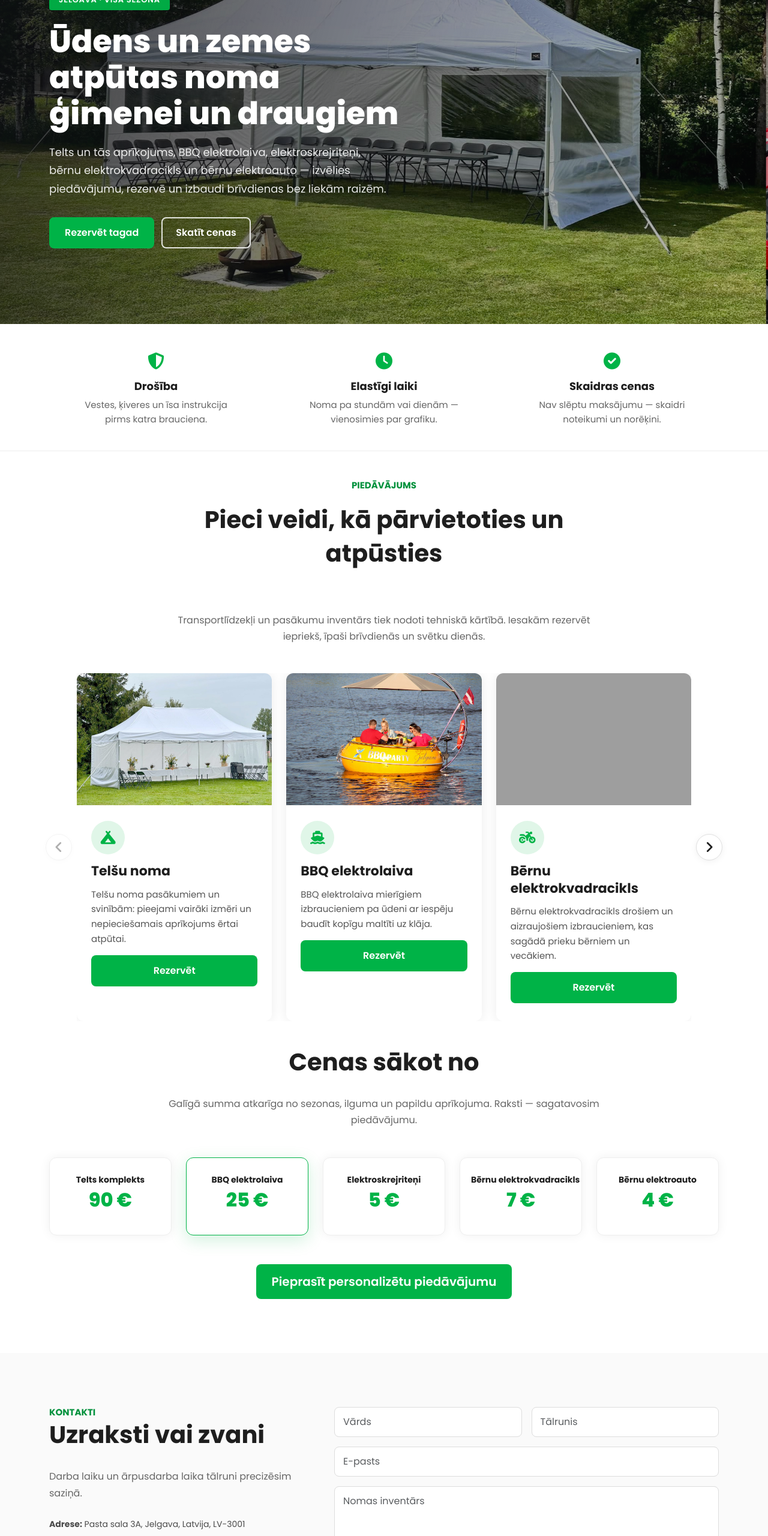
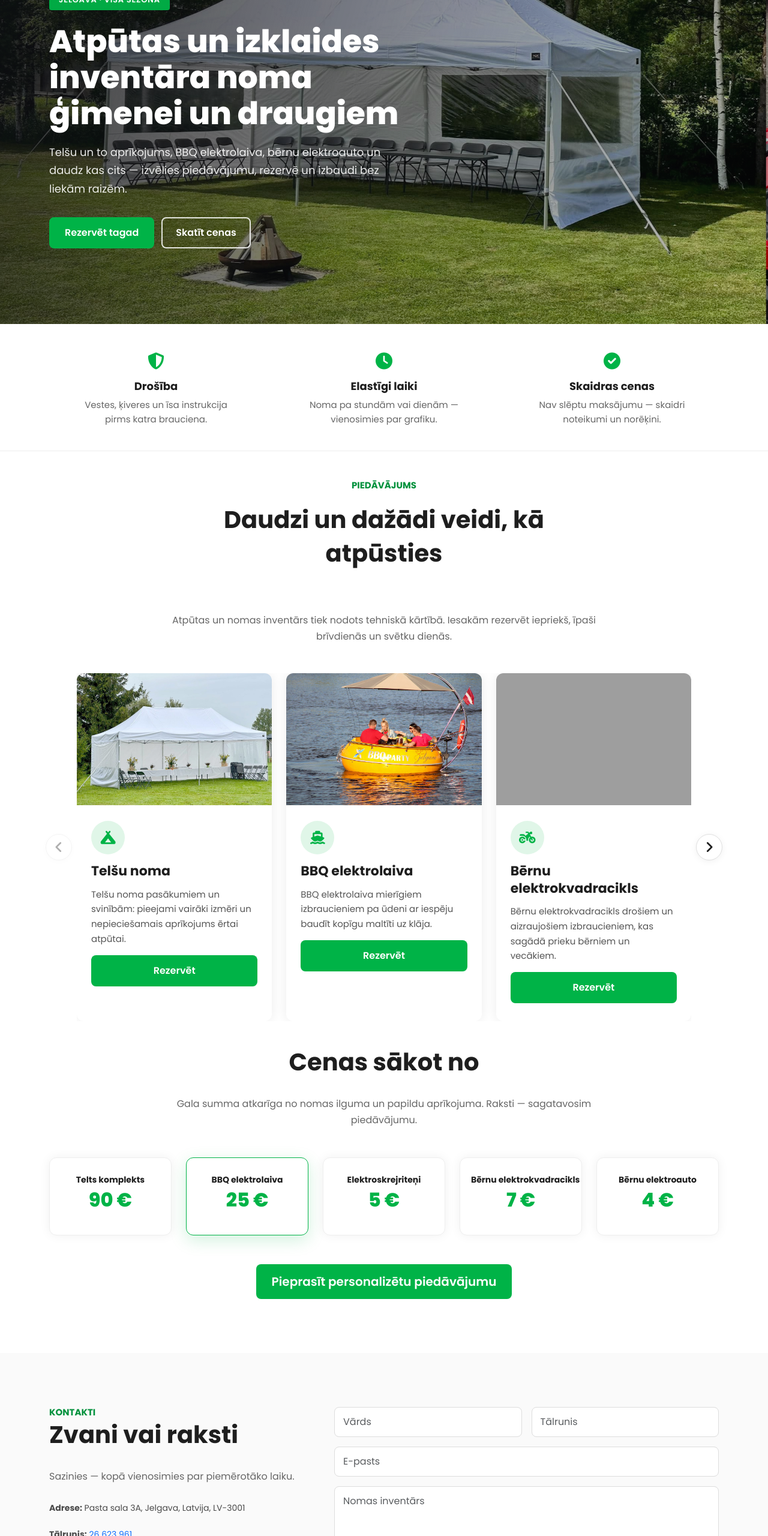
Before and after one commit to AivarsAJ/Migocity, a plain HTML site: page index.html in a window 1280 px wide. Shown: the part 240-2800 px from the top of the page at 60% size. Drawn offline with Linux system fonts and the light colour scheme; grey boxes are pictures that could not be loaded.

Commit message:
Add files via upload

```diff
--- a/index.html
+++ b/index.html
@@ -57,8 +57,8 @@
       <div class="row">
         <div class="col-lg-10 col-xl-9">
           <span class="rentals-hero-badge">Jelgava · visa sezona</span>
-          <h1 class="rentals-hero-title">Ūdens un zemes atpūtas noma ģimenei un draugiem</h1>
-          <p class="rentals-hero-lead">Telts un tās aprīkojums, BBQ elektrolaiva, elektroskrejriteņi, bērnu elektrokvadracikls un bērnu elektroauto — izvēlies piedāvājumu, rezervē un izbaudi brīvdienas bez liekām raizēm.</p>
+          <h1 class="rentals-hero-title">Atpūtas un izklaides inventāra noma ģimenei un draugiem</h1>
+          <p class="rentals-hero-lead">Telšu un to aprīkojums, BBQ elektrolaiva, bērnu elektroauto un daudz kas cits — izvēlies piedāvājumu, rezervē un izbaudi bez liekām raizēm.</p>
           <div class="rentals-hero-actions">
             <button type="button" class="btn rentals-btn-primary" data-bs-toggle="modal" data-bs-target="#reservationModal">Rezervēt tagad</button>
             <a href="#cenas" class="btn rentals-btn-outline">Skatīt cenas</a>
@@ -104,9 +104,9 @@
         <div class="col-lg-8 offset-lg-2 text-center mb-5">
           <div class="section-heading">
             <h6>Piedāvājums</h6>
-            <h2>Pieci veidi, kā pārvietoties un atpūsties</h2>
+            <h2>Daudzi un dažādi veidi, kā atpūsties</h2>
           </div>
-          <p class="rentals-muted">Transportlīdzekļi un pasākumu inventārs tiek nodoti tehniskā kārtībā. Iesakām rezervēt iepriekš, īpaši brīvdienās un svētku dienās.</p>
+          <p class="rentals-muted">Atpūtas un nomas inventārs tiek nodots tehniskā kārtībā. Iesakām rezervēt iepriekš, īpaši brīvdienās un svētku dienās.</p>
         </div>
       </div>
       <div class="rentals-cards-carousel" id="rentalsOfferingsCarousel">
@@ -187,7 +187,7 @@
           <div class="section-heading">
             <h2>Cenas sākot no</h2>
           </div>
-          <p class="rentals-muted">Galīgā summa atkarīga no sezonas, ilguma un papildu aprīkojuma. Raksti — sagatavosim piedāvājumu.</p>
+          <p class="rentals-muted">Gala summa atkarīga no nomas ilguma un papildu aprīkojuma. Raksti — sagatavosim piedāvājumu.</p>
         </div>
       </div>
       <div class="row row-cols-1 row-cols-md-2 row-cols-xl-5 g-4 rentals-price-row">
@@ -235,9 +235,9 @@
         <div class="col-lg-5 mb-4 mb-lg-0 scroll-to-section">
           <div class="section-heading">
             <h6>Kontakti</h6>
-            <h2>Uzraksti vai zvani</h2>
+            <h2>Zvani vai raksti</h2>
           </div>
-          <p class="rentals-muted mb-4">Darba laiku un ārpusdarba laika tālruni precizēsim saziņā.</p>
+          <p class="rentals-muted mb-4">Sazinies — kopā vienosimies par piemērotāko laiku.</p>
           <p class="mb-3"><strong>Adrese:</strong> Pasta sala 3A, Jelgava, Latvija, LV-3001</p>
           <p class="mb-2"><strong>Tālrunis:</strong> <a href="tel:+37126623961">26 623 961</a></p>
           <p class="mb-4"><strong>E-pasts:</strong> <a href="mailto:migocity.jelgava@gmail.com">migocity.jelgava@gmail.com</a></p>
@@ -276,8 +276,8 @@
     <div class="container">
       <div class="row rentals-footer-grid">
         <div class="col-lg-4 col-md-6 mb-4 mb-lg-0 rentals-footer-brand-col">
-          <h4><span class="logo-brand-migo">Migo</span> <span class="logo-brand-city">City</span> Noma</h4>
-          <p class="rentals-footer-text">Ūdens un zemes atpūtas inventāra noma Jelgavā. Droša atpūta ar skaidriem noteikumiem.</p>
+          <h4><span class="logo-brand-migo">Migo</span> <span class="logo-brand-city">City</span></h4>
+          <p class="rentals-footer-text">Atpūtas un izklaides inventāra noma ģimenei un draugiem.</p>
         </div>
         <div class="col-lg-4 col-md-6 mb-4 mb-lg-0">
           <h4>Saites</h4>
```
